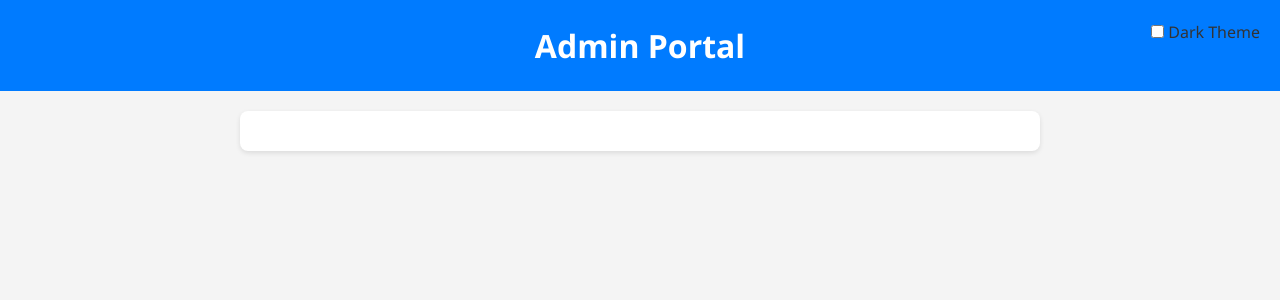
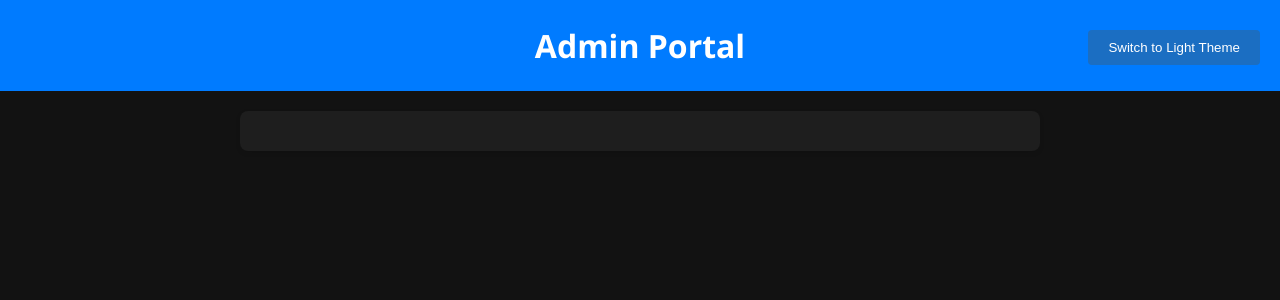
Before and after one commit to henryclw/dummy-llm-api, a Flask app: page /admin in a window 1280 px wide. Shown: the top 300 px of the page. Run offline with Flask 3, Linux system fonts and the light colour scheme; data that the repository does not hold is empty.

Commit message:
Dark theme switch as a button

```diff
--- a/static/script.js
+++ b/static/script.js
@@ -54,10 +54,18 @@ function submitResponse(requestId) {
 
 document.addEventListener('DOMContentLoaded', fetchRequests);
 
-document.getElementById('theme-switch-checkbox').addEventListener('change', function(event) {
-    if (event.target.checked) {
-        document.body.classList.add('dark-mode');
-    } else {
-        document.body.classList.remove('dark-mode');
-    }
+document.addEventListener('DOMContentLoaded', function() {
+    // Set dark mode by default
+    document.body.classList.add('dark-mode');
+    document.getElementById('theme-switch-button').textContent = 'Switch to Light Theme';
+
+    document.getElementById('theme-switch-button').addEventListener('click', function() {
+        if (document.body.classList.contains('dark-mode')) {
+            document.body.classList.remove('dark-mode');
+            this.textContent = 'Switch to Dark Theme';
+        } else {
+            document.body.classList.add('dark-mode');
+            this.textContent = 'Switch to Light Theme';
+        }
+    });
 });
--- a/static/style.css
+++ b/static/style.css
@@ -93,4 +93,5 @@ body.dark-mode button:hover {
     position: fixed;
     top: 20px;
     right: 20px;
+    z-index: 1000; /* Ensure it's above other elements */
 }
--- a/templates/admin.html
+++ b/templates/admin.html
@@ -9,11 +9,9 @@
 <body>
     <h1>Admin Portal</h1>
     <div class="theme-switch">
-        <label>
-            <input type="checkbox" id="theme-switch-checkbox">
-            Dark Theme
-        </label>
+        <button id="theme-switch-button">Switch to Light Theme</button>
     </div>
+
     <div id="request-list">
         <!-- Requests will be loaded here -->
     </div>
```
